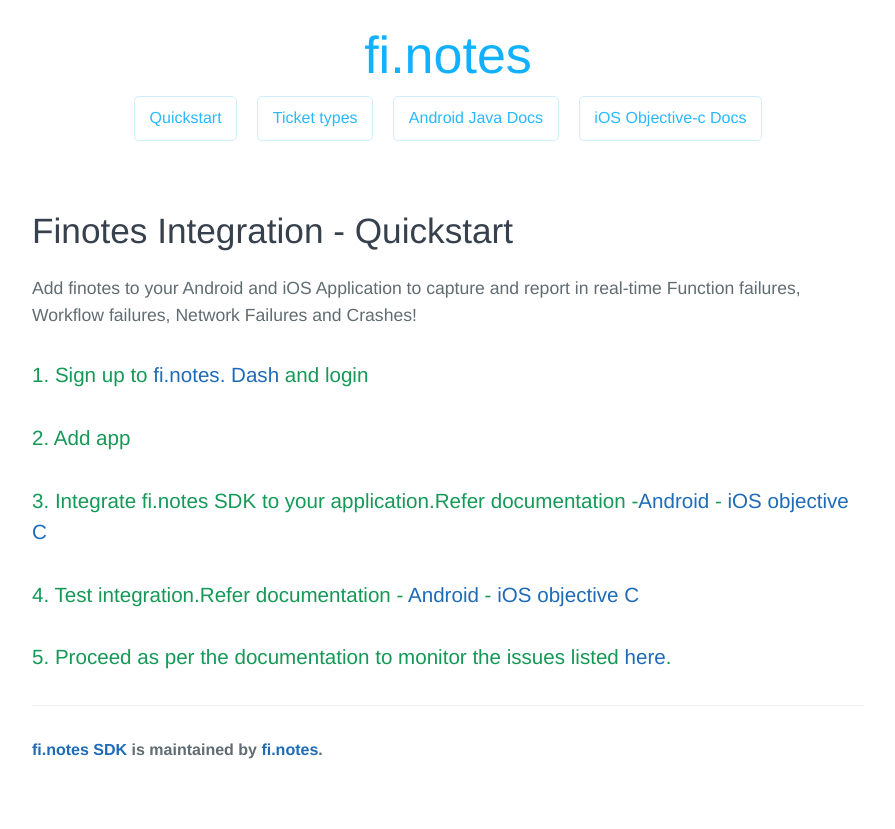
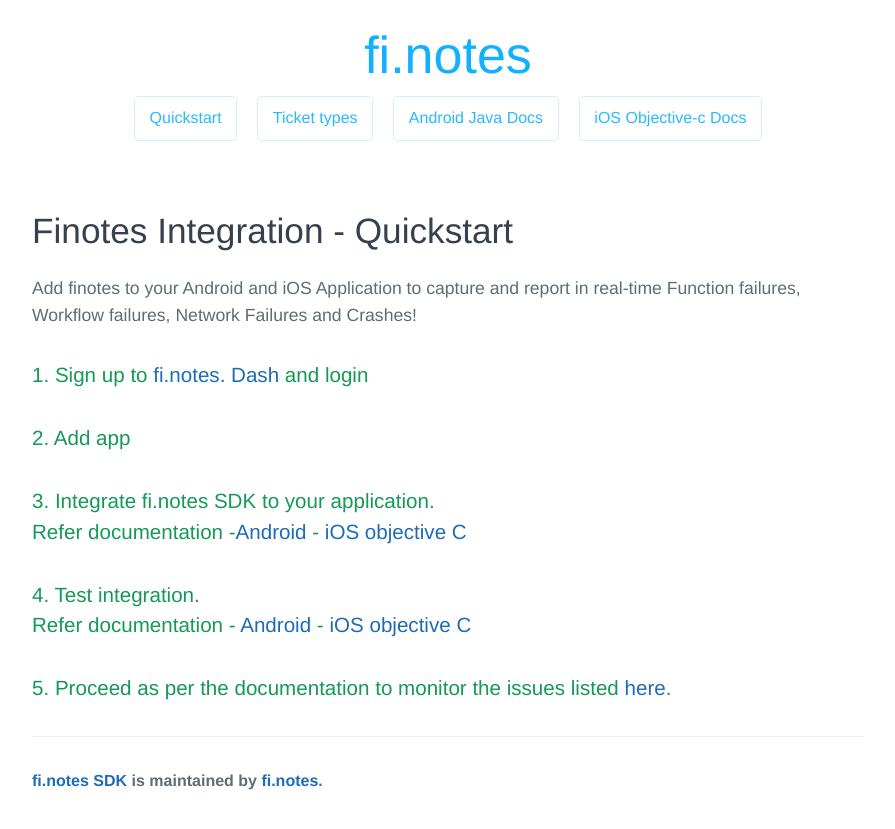
Before and after one commit to finotes/finotes.github.io, a Jekyll site: the page built from index.html, in a window 1280 px wide. Shown: the top 829 px of the page, without its empty margins (192-1087 px from the left). Built offline with Jekyll 4.4.1, drawn with Linux system fonts in a browser that asks for light colours; some web fonts are replaced.

```diff
--- a/index.html
+++ b/index.html
@@ -8,8 +8,8 @@ title: Finotes SDK
 Workflow failures, Network Failures and Crashes!</p>
 	<h3>1. Sign up to <a href="http://app.finotes.com/FinotesRS" target="_blank">fi.notes. Dash</a> and login</h3>
 	<h3>2. Add app </h3>
-	<h3>3. Integrate fi.notes SDK to your application.Refer documentation -<a href="/2018/01/19/android-java-docs" target="_blank">Android</a> - <a href="/2018/01/19/ios-docs" target="_blank">iOS objective C</a></h3>
-	<h3>4. Test integration.Refer documentation - <a href="/2018/01/19/android-java-docs#test" target="_blank">Android</a> - <a href="/2018/01/19/ios-docs#test" target="_blank">iOS objective C</a></h3>
+	<h3>3. Integrate fi.notes SDK to your application.<br>Refer documentation -<a href="/2018/01/19/android-java-docs" target="_blank">Android</a> - <a href="/2018/01/19/ios-docs" target="_blank">iOS objective C</a></h3>
+	<h3>4. Test integration.<br>Refer documentation - <a href="/2018/01/19/android-java-docs#test" target="_blank">Android</a> - <a href="/2018/01/19/ios-docs#test" target="_blank">iOS objective C</a></h3>
 	<h3>5. Proceed as per the documentation to monitor the issues listed <a href="https://finotes.github.io/ticket_types.html" target="_blank">here</a>.</h3>
 
 </div><!-- /.blurb -->
```
